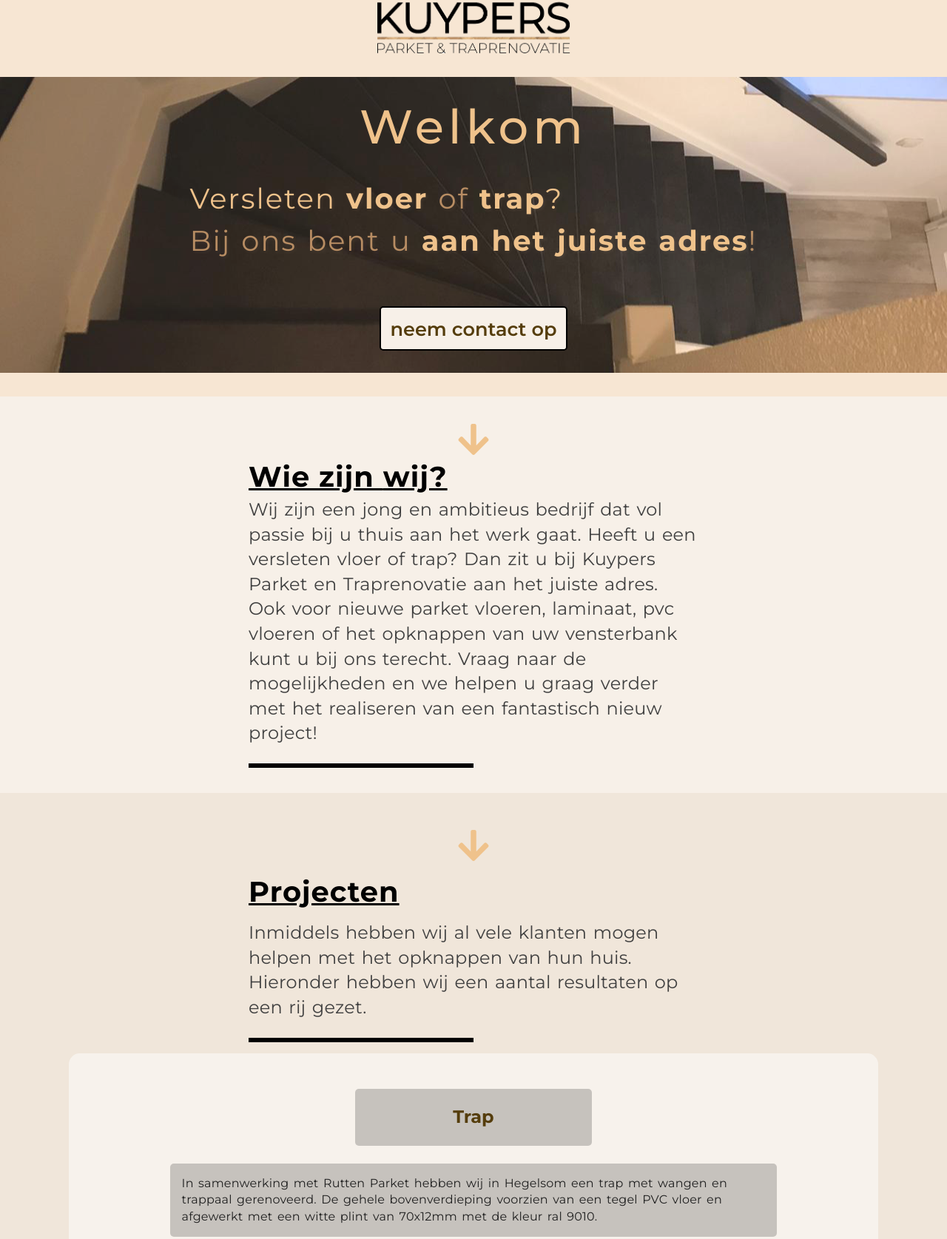
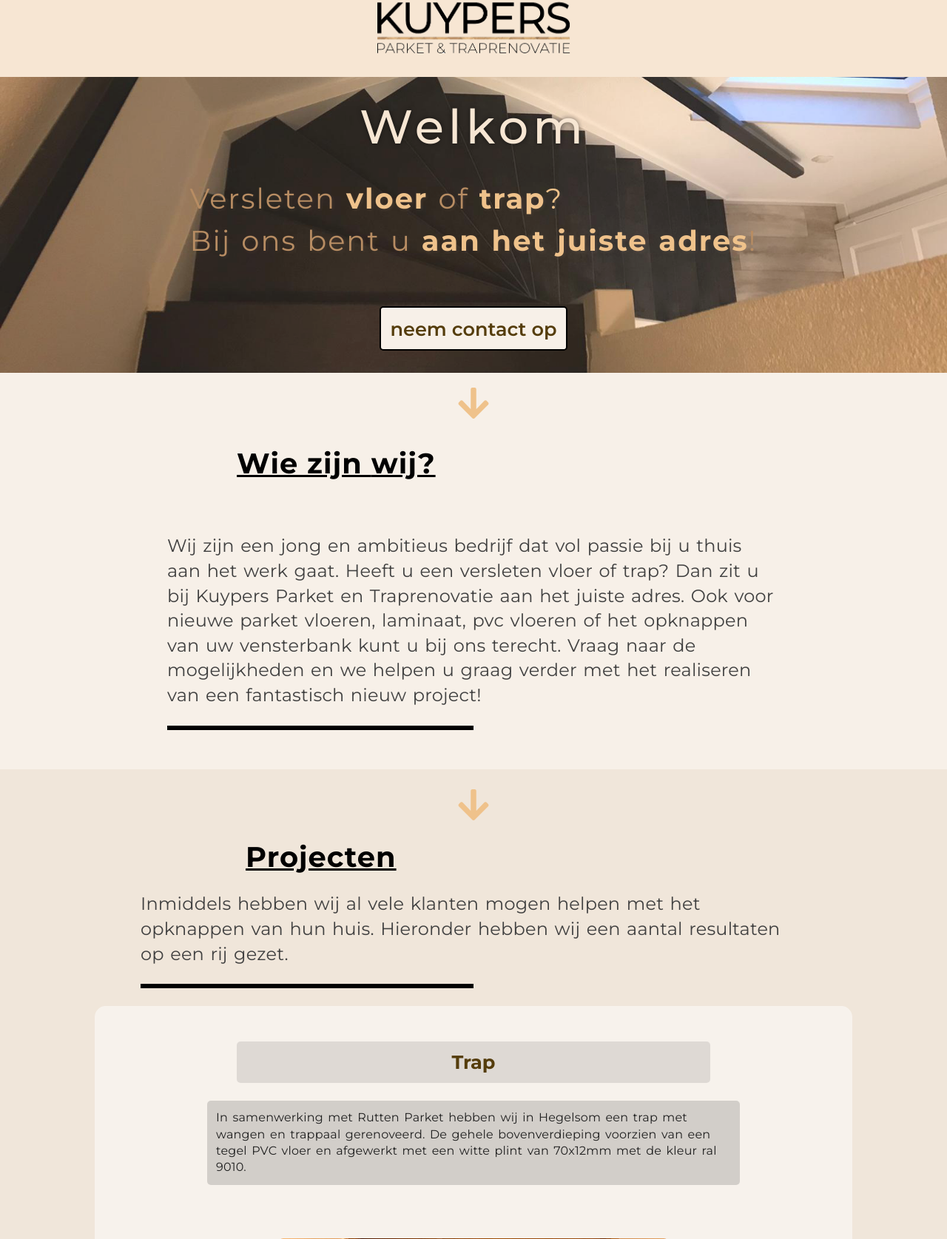
Before and after one commit to Sjoeff/kp-test, a plain HTML site: page index.html in a window 1280 px wide. Shown: the part 160-1835 px from the top of the page at 74% size. Drawn offline with Linux system fonts and the light colour scheme; a web font is replaced by a local one.

Commit message:
Update
URLS

```diff
--- a/assets/css/style.css
+++ b/assets/css/style.css
@@ -61,6 +61,7 @@ form button {
   border-radius: 5px;
   border: 2px solid black;
   transition: all 0.8s ease;
+  cursor: pointer;
 }
 
 form button:hover {
@@ -139,9 +140,8 @@ svg {
   isolation: isolate;
   background-image: url("../images/test.png");
   background-repeat: no-repeat;
-  background-position: center;
-  width: 100%;
-  margin-bottom: 2em;
+  background-position: center center;
+  background-size: cover;
 }
 
 /* ? bg - set opacity */
@@ -157,14 +157,15 @@ svg {
 .landing h1 {
   font-family: var(--font-7);
   font-size: clamp(2.5rem, 5vw, 5rem);
-  color: var(--c2);
+  color: var(--c5);
   letter-spacing: 6px;
   font-weight: 500;
+  text-shadow: 0px 0px 6px rgba(1, 1, 1, 0.5);
 }
 
 .landing p {
   font-family: var(--font-7);
-  font-size: clamp(1.5rem, 3vw, 2.5rem);
+  font-size: clamp(1.2rem, 3vw, 2.5rem);
   text-shadow: 2px 2px 4px rgba(237, 208, 178, 0.076);
   color: var(--c2);
   line-height: 1.5;
@@ -188,6 +189,7 @@ svg {
   border-radius: 5px;
   border: 2px solid black;
   transition: all 0.8s ease;
+  cursor: pointer;
 }
 
 .landing button:hover {
@@ -204,7 +206,6 @@ svg {
   flex-direction: column;
   align-items: center;
   justify-content: space-around;
-  padding: 2em;
   background: var(--c8);
 }
 /*
@@ -233,10 +234,11 @@ svg {
   font-family: var(--font-7);
   font-size: clamp(1rem, 2vw, 1.5rem);
   color: var(--grey-25);
-  max-width: 50%;
+  max-width: 37.5em;
   line-height: 1.4;
   letter-spacing: 0.2px;
   word-spacing: 2px;
+  padding: 1.5em;
 }
 
 .section-3 {
@@ -244,7 +246,6 @@ svg {
   height: 100%;
   flex-direction: column;
   background: var(--c7);
-  padding: 2em;
   padding-bottom: 3em;
 }
 
@@ -255,6 +256,7 @@ svg {
   align-items: center;
   max-width: 100%;
   height: 40vh;
+  padding: 0 1.5em;
 }
 
 .section-3 h2 {
@@ -271,7 +273,7 @@ svg {
 .section3-txt-wrapper p {
   font-family: var(--font-7);
   font-size: clamp(1rem, 2vw, 1.5rem);
-  max-width: 50%;
+  max-width: 37.5em;
   line-height: 1.4;
   letter-spacing: 0.2px;
   word-spacing: 2px;
@@ -287,8 +289,6 @@ svg {
 
 .gal-wrapper p {
   font-family: var(--font-7);
-  font-size: clamp(1rem, 1vw, 1.5rem);
-  max-width: 75%;
   line-height: 1.4;
   letter-spacing: 0.2px;
   word-spacing: 2px;
@@ -298,13 +298,20 @@ svg {
 .imgs {
   display: flex;
   flex-wrap: wrap;
-  width: 90%;
+  max-width: 80%;
   height: 100%;
   gap: 3em;
   justify-content: center;
   background-color: rgba(255, 255, 255, 0.5);
   padding: 3em 0;
   border-radius: 15px;
+}
+
+@media screen and (min-width: 767px) and (max-width: 1023px) {
+  .imgs {
+    width: 100%;
+    margin: 0;
+  }
 }
 
 .imgs-title {
@@ -314,11 +321,11 @@ svg {
 }
 
 .imgs-title h4 {
-  background: rgba(1, 1, 1, 0.2);
+  background: rgba(1, 1, 1, 0.1);
   font-family: var(--font-7);
-  font-size: clamp(1rem, 2vw, 1.5rem);
-  width: 25vw;
-  padding: 1em;
+  font-size: clamp(1.5rem, 2vw, 3rem);
+  width: 50vw;
+  padding: 0.5em;
   margin: 0 auto;
   border-radius: 5px;
   text-align: center;
@@ -330,25 +337,19 @@ svg {
   justify-content: center;
 }
 
-.imgs-text-wrapper h4 {
-  display: block;
-  background: rgba(1, 1, 1, 0.2);
-  padding: 1em;
-  margin: 1.5em;
+.imgs-text-wrapper p {
+  background: rgba(1, 1, 1, 0.15);
+  padding: 0.75em;
+  margin: 1.5em 0.5em;
   border-radius: 5px;
-}
-
-.imgs-text-wrapper p {
-  background: rgba(1, 1, 1, 0.2);
-  padding: 1em;
-  margin: 1.5em;
-  border-radius: 5px;
+  max-width: 45em;
+  text-align: left;
 }
 
 .section-3 img {
   display: block;
   height: auto;
-  max-width: clamp(20em, 50vw, 33em);
+  max-width: clamp(15em, 50vw, 33em);
   border-radius: 7px;
 }
 
--- a/index.html
+++ b/index.html
@@ -30,7 +30,7 @@
       <section class="landing">
         <h1>Welkom</h1>
         <p>
-          Versleten <strong>vloer</strong> <span>of</span> <strong>trap</strong>?
+          <span>Versleten</span> <strong>vloer</strong> <span>of</span> <strong>trap</strong>?
           <br /><span> Bij ons bent u </span><strong>aan het juiste adres</strong><span>!</span></p>
         </p>
         <a href="#contact"><button>Neem contact op</button></a>
@@ -219,7 +219,7 @@
         href="https://www.facebook.com/people/Kuypers-Parket/100085286347710/"
         target="blank_"
         >
-          <img src="/kp_0.2/assets/images/icons/facebook.png" alt="">
+          <img src="../kp-test/assets/images/icons/facebook.png" alt="">
         </a>
         <ul>
           <li>Siem Kuypers</li>
@@ -227,7 +227,7 @@
           <li>info@kuypersparket.nl</li>
         </ul>
         <a href="https://www.instagram.com/kuypersparket/" target="blank_">
-         <img src="/kp_0.2/assets/images/icons/instagram.png" alt="">
+         <img src="../kp-test/assets/images/icons/instagram.png" alt="">
         </a>
       </footer>
     </main>
```
